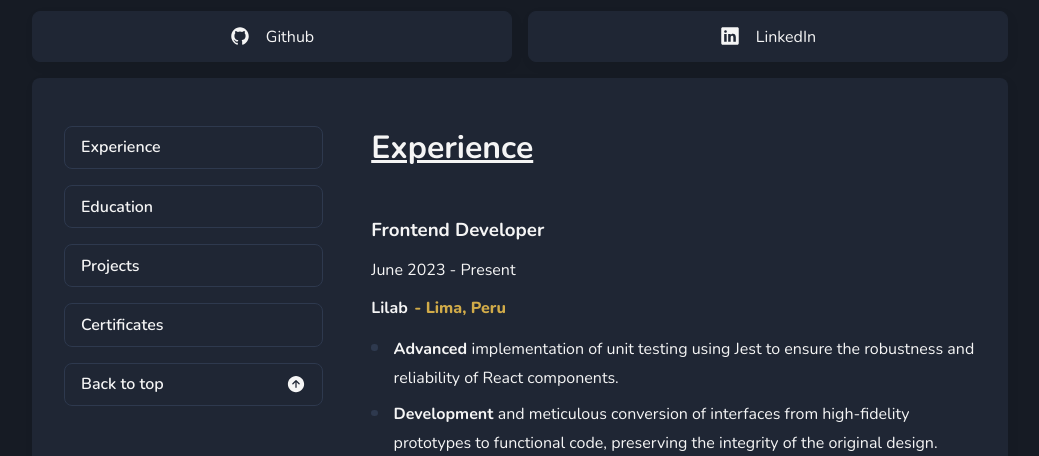
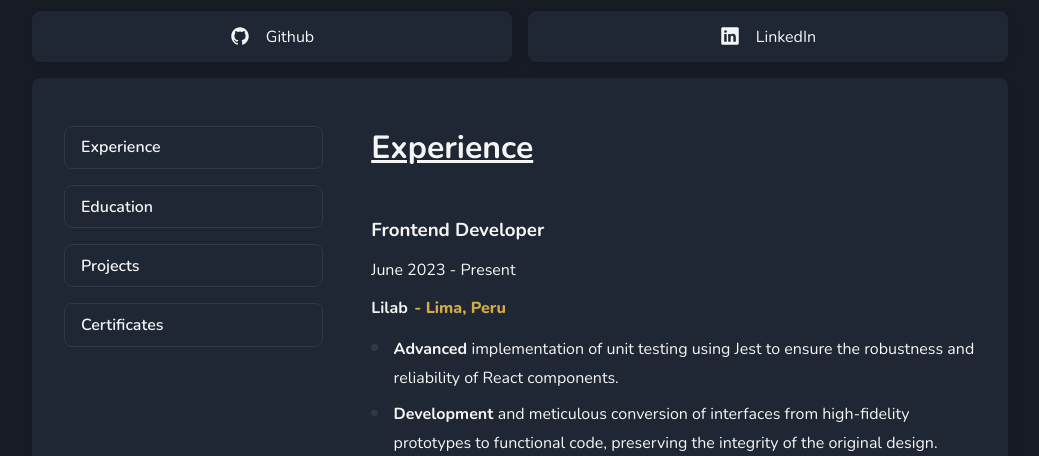
Before and after one commit to AgusRezett/agustin-about, a React (Create React App) app: page / in a window 1280 px wide. Shown: the part 580-1036 px from the top of the page, without its empty margins (120-1159 px from the left). Built offline with nearby package versions, Linux system fonts and the light colour scheme.

Commit message:
feat: move back to top place

```diff
--- a/src/components/molecules/NavigationList/NavigationList.module.scss
+++ b/src/components/molecules/NavigationList/NavigationList.module.scss
@@ -1,7 +1,6 @@
 @import '../../../styles/mixins';
 
 .NavigationList {
-	position: relative;
 	@include flex(column, flex-start, flex-start);
 	gap: 1rem;
 	list-style: none;
@@ -19,7 +18,7 @@
 	border: 1px solid var(--background-color-border-lighter);
 
 	cursor: pointer;
-	font-weight: 600;
+	font: 600 1rem 'Nunito', sans-serif;
 	transition: background-color var(--transition-duration) ease-in-out, border var(--transition-duration) ease-in-out;
 
 	&:hover {
--- a/src/components/molecules/NavigationList/NavigationList.tsx
+++ b/src/components/molecules/NavigationList/NavigationList.tsx
@@ -1,10 +1,9 @@
 import React, { useContext } from 'react';
 import style from './NavigationList.module.scss';
 import { LanguageContext } from 'src/hooks/useLanguageContext';
-import { IoArrowUpCircle } from 'react-icons/io5';
 
 const NavigationList = () => {
-	const { content, language } = useContext(LanguageContext) as ILanguageContext;
+	const { content } = useContext(LanguageContext) as ILanguageContext;
 
 	const handleScroll = (sectionId: number) => {
 		const elementId = `content-section-${sectionId}`;
@@ -27,15 +26,6 @@
 					{item.label}
 				</li>
 			))}
-			<li
-				className={style.NavigationItem}
-				onClick={() => {
-					window.scrollTo({ top: 0, behavior: 'smooth' });
-				}}
-			>
-				{language === 'en' ? 'Back to top' : 'Volver arriba'}
-				<IoArrowUpCircle size={20} />
-			</li>
 		</ul>
 	);
 };
--- a/src/components/pages/MainPage/MainPage.module.scss
+++ b/src/components/pages/MainPage/MainPage.module.scss
@@ -51,3 +51,7 @@
 		width: 100%;
 	}
 }
+
+.NavigationItem {
+	margin-top: 4rem;
+}
--- a/src/components/pages/MainPage/MainPage.tsx
+++ b/src/components/pages/MainPage/MainPage.tsx
@@ -1,13 +1,14 @@
 import React, { useContext } from 'react';
 import style from './MainPage.module.scss';
+import navigationStyle from '../../molecules/NavigationList/NavigationList.module.scss';
 import { LanguageContext } from 'src/hooks/useLanguageContext';
 import ExperienceSection from 'src/components/organisms/ExperienceSection/ExperienceSection';
 import NavigationList from 'src/components/molecules/NavigationList/NavigationList';
 import SocialButton from 'src/components/atoms/SocialButton/SocialButton';
-import { IoLogoGithub, IoLogoLinkedin } from 'react-icons/io5';
+import { IoArrowUpCircle, IoLogoGithub, IoLogoLinkedin } from 'react-icons/io5';
 
 const MainPage = () => {
-	const { content } = useContext(LanguageContext) as ILanguageContext;
+	const { content, language } = useContext(LanguageContext) as ILanguageContext;
 
 	return (
 		<div className={style.Container} id="main-section">
@@ -23,6 +24,15 @@
 					{content.MenuNavigationContent.map((item) => (
 						<ExperienceSection key={item.id} data={item.content} id={item.id} title={item.title} />
 					))}
+					<button
+						className={`${style.NavigationItem} ${navigationStyle.NavigationItem}`}
+						onClick={() => {
+							window.scrollTo({ top: 0, behavior: 'smooth' });
+						}}
+					>
+						{language === 'en' ? 'Back to top' : 'Volver arriba'}
+						<IoArrowUpCircle size={20} />
+					</button>
 				</main>
 			</div>
 		</div>
```
